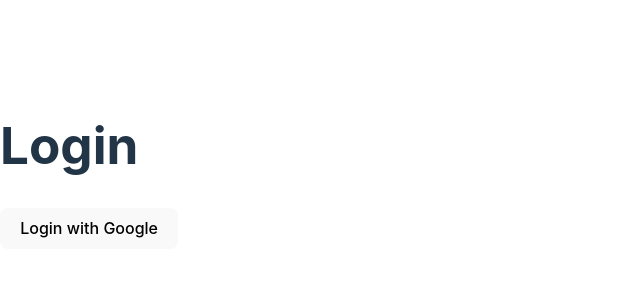
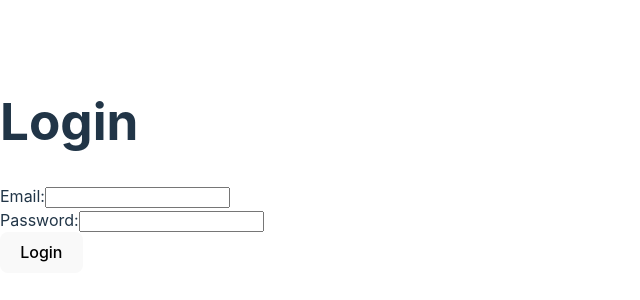
Before and after one commit to jorgesoft/bmc-online, a React (Vite) app: page /login in a window 1280 px wide. Shown: the part 234-534 px from the top of the page, without its empty margins (0-640 px from the left). Built offline with nearby package versions, Linux system fonts and the light colour scheme; no server answers.

Commit message:
Add password base authentication

```diff
--- a/package.json
+++ b/package.json
@@ -11,6 +11,7 @@
   },
   "dependencies": {
     "firebase": "^11.2.0",
+    "firebase-auth": "^0.1.2",
     "react": "^18.3.1",
     "react-dom": "^18.3.1",
     "react-router-dom": "^7.1.3"
--- a/src/App.tsx
+++ b/src/App.tsx
@@ -1,5 +1,7 @@
 import { BrowserRouter as Router, Routes, Route } from 'react-router-dom';
+import Landing from './pages/Landing';
 import Login from './pages/Login';
+import Register from './pages/Register';
 import Home from './pages/Home';
 import Editor from './pages/Editor';
 
@@ -7,8 +9,10 @@ function App() {
     return (
         <Router>
             <Routes>
-                <Route path="/" element={<Home />} />
+                <Route path="/" element={<Landing />} />
                 <Route path="/login" element={<Login />} />
+                <Route path="/register" element={<Register />} />
+                <Route path="/home" element={<Home />} />
                 <Route path="/editor/:id" element={<Editor />} />
             </Routes>
         </Router>
--- /dev/null
+++ b/src/firebase/firebaseConfig.ts
@@ -0,0 +1,20 @@
+import { initializeApp } from 'firebase/app';
+import { getAuth } from 'firebase/auth';
+import { getFirestore } from 'firebase/firestore';
+import { getAnalytics } from "firebase/analytics";
+
+const firebaseConfig = {
+    apiKey: import.meta.env.VITE_FIREBASE_API_KEY,
+    authDomain: import.meta.env.VITE_FIREBASE_AUTH_DOMAIN,
+    projectId: import.meta.env.VITE_FIREBASE_PROJECT_ID,
+    storageBucket: import.meta.env.VITE_FIREBASE_STORAGE_BUCKET,
+    messagingSenderId: import.meta.env.VITE_FIREBASE_MESSAGING_SENDER_ID,
+    appId: import.meta.env.VITE_FIREBASE_APP_ID,
+    measurementId: import.meta.env.VITE_FIREBASE_MEASUREMENT_ID
+  };
+
+const app = initializeApp(firebaseConfig);
+
+export const auth = getAuth(app);
+export const db = getFirestore(app);
+export const analytics = getAnalytics(app);
--- a/src/pages/Login.tsx
+++ b/src/pages/Login.tsx
@@ -1,21 +1,56 @@
-import { signInWithPopup, GoogleAuthProvider } from 'firebase/auth';
+import { useState } from 'react';
+import { signInWithEmailAndPassword } from 'firebase/auth';
 import { auth } from '../firebase/firebaseConfig';
+import { useNavigate } from 'react-router-dom';
 
 const Login = () => {
-    const handleLogin = async () => {
-        const provider = new GoogleAuthProvider();
+    const [email, setEmail] = useState('');
+    const [password, setPassword] = useState('');
+    const [error, setError] = useState('');
+    const navigate = useNavigate();
+
+    const handleLogin = async (e: React.FormEvent) => {
+        e.preventDefault();
+        setError(''); // Clear previous errors
         try {
-            await signInWithPopup(auth, provider);
-            window.location.href = '/';
-        } catch (error) {
-            console.error('Login error:', error);
+            await signInWithEmailAndPassword(auth, email, password);
+            navigate('/home'); // Redirect to /home on successful login
+        } catch (err: any) {
+            setError(err.message); // Display error if login fails
         }
     };
 
     return (
         <div className="login">
             <h1>Login</h1>
-            <button onClick={handleLogin}>Login with Google</button>
+            <form onSubmit={handleLogin}>
+                <div className="form-group">
+                    <label htmlFor="email">Email:</label>
+                    <input
+                        type="email"
+                        id="email"
+                        value={email}
+                        onChange={(e) => setEmail(e.target.value)}
+                        required
+                        className="form-control"
+                    />
+                </div>
+                <div className="form-group">
+                    <label htmlFor="password">Password:</label>
+                    <input
+                        type="password"
+                        id="password"
+                        value={password}
+                        onChange={(e) => setPassword(e.target.value)}
+                        required
+                        className="form-control"
+                    />
+                </div>
+                {error && <p className="text-danger">{error}</p>}
+                <button type="submit" className="btn btn-primary">
+                    Login
+                </button>
+            </form>
         </div>
     );
 };
```
Also changed, not shown: 1 other file (tests, documents, lock files or other folders).
